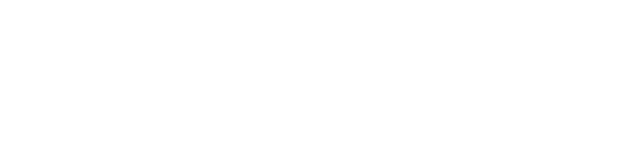
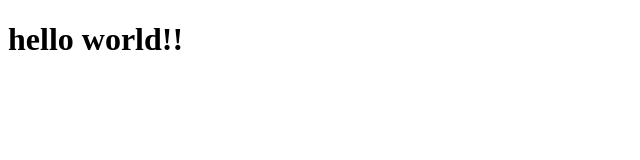
Before and after one commit to AbhishekPatil313/Project2, a plain HTML site: page index.html in a window 1280 px wide. Shown: the whole page, without its empty margins (0-640 px from the left). Drawn offline with Linux system fonts and the light colour scheme.

Commit message:
clone project

```diff
--- a/index.html
+++ b/index.html
@@ -6,6 +6,6 @@
     <title>Document</title>
 </head>
 <body>
-
+<h1>hello world!!</h1>
 </body>
 </html>
```
